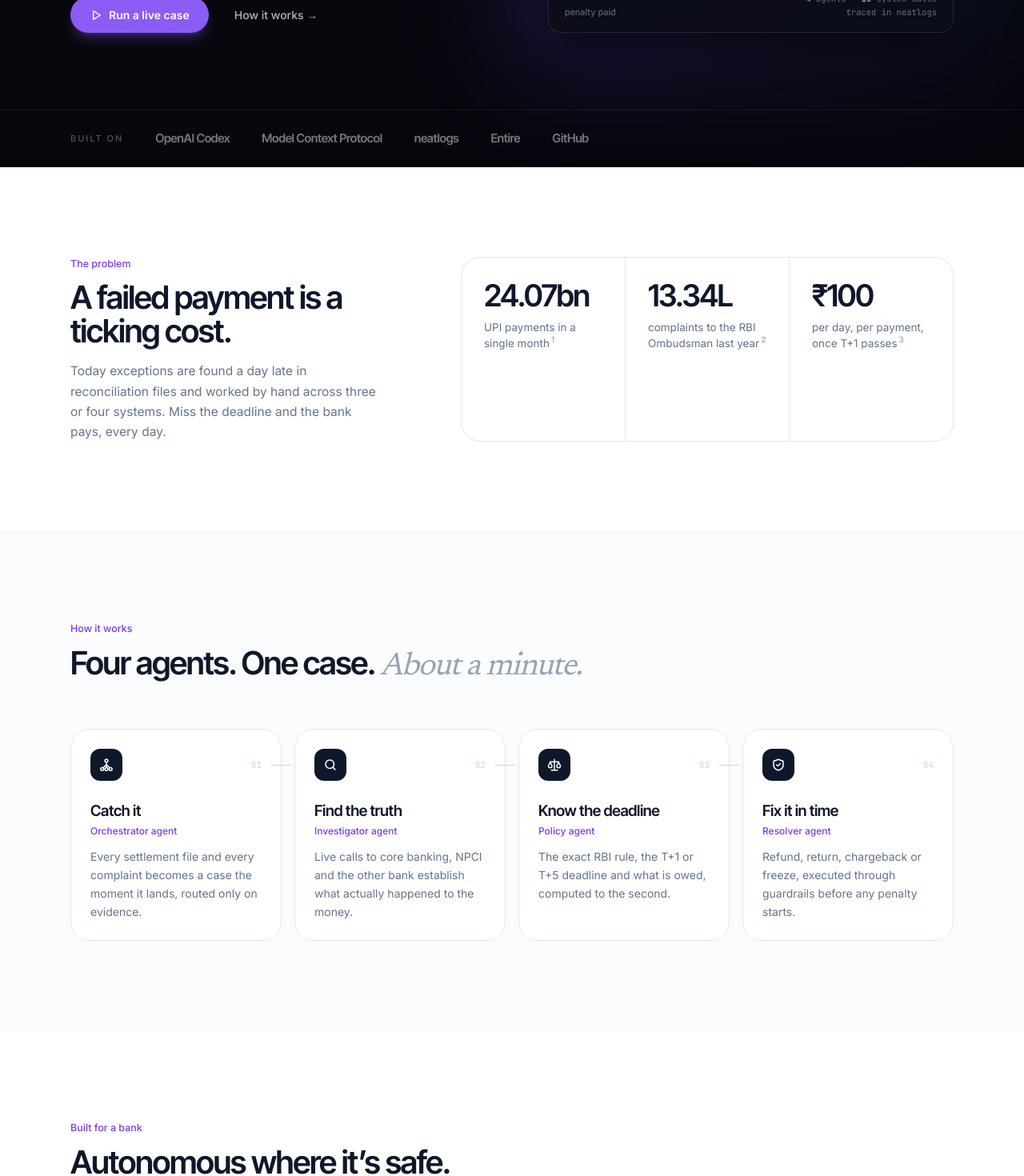
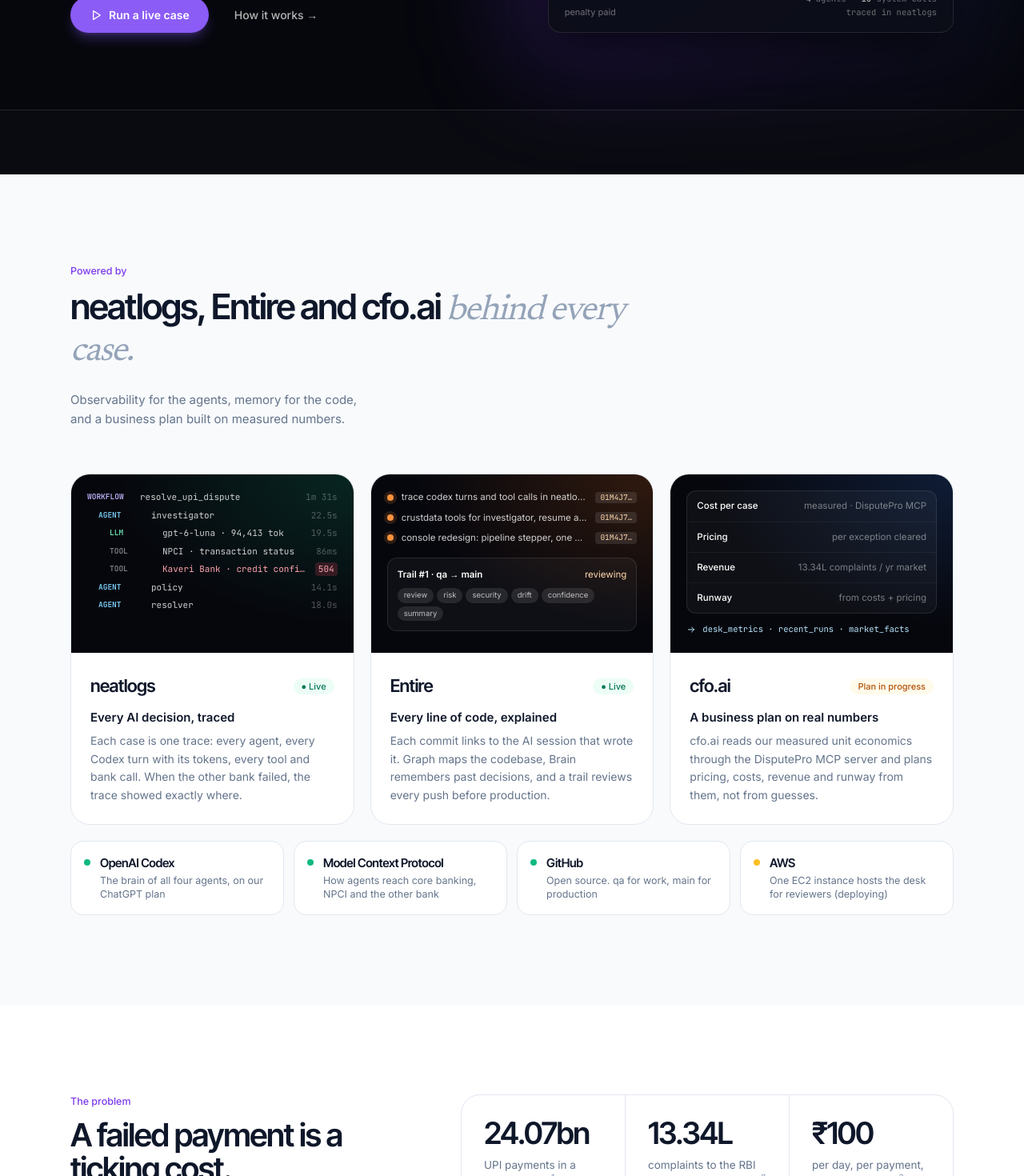
Before and after one commit to prabhat-gp/neathack-upi, a Next.js app in the folder frontend/: page / in a window 1280 px wide. Shown: the part 560-2030 px from the top of the page at 80% size. Built offline with nearby package versions, Linux system fonts and the light colour scheme; no server answers.

Commit message:
one design system for home and console, powered-by section for neatlogs, entire and cfo.ai
Entire-Checkpoint: 01M4J7A2GM3XCY6WDZW1VCH61D

```diff
--- a/frontend/app/console/page.tsx
+++ b/frontend/app/console/page.tsx
@@ -134,29 +134,29 @@
 
   return (
     <div className="flex h-screen flex-col bg-white">
-      <header className="flex h-14 shrink-0 items-center gap-3 border-b border-slate-200 px-4">
+      <header className="flex h-14 shrink-0 items-center gap-3 bg-night px-4 text-white">
         <Link href="/" className="flex items-center gap-2">
-          <span className="grid h-8 w-8 place-items-center rounded-lg bg-gradient-to-br from-violet-600 to-indigo-700 text-white">
+          <span className="grid h-8 w-8 place-items-center rounded-lg bg-white text-night">
             <Icon name="orchestrator" className="h-4 w-4" />
           </span>
-          <span className="text-[15px] font-semibold tracking-tight">DisputePro</span>
+          <span className="font-display text-[16px] font-semibold tracking-tight">DisputePro</span>
         </Link>
-        <span className="text-[13px] text-slate-300">/</span>
-        <span className="text-[13px] font-medium text-slate-600">UPI exceptions desk</span>
-        <span className="hidden text-[12px] text-slate-400 md:inline">Sahyadri Bank · sandbox</span>
+        <span className="text-[13px] text-white/20">/</span>
+        <span className="text-[13px] font-medium text-white/80">UPI exceptions desk</span>
+        <span className="hidden text-[12px] text-white/40 md:inline">Sahyadri Bank · sandbox</span>
         {meta && (
           <span title={meta.brain_label} className={`ml-1 hidden items-center gap-1.5 rounded-full px-2.5 py-1 text-[11px] font-medium lg:flex ${
-            llm ? 'bg-emerald-50 text-emerald-700 ring-1 ring-emerald-200' : 'bg-amber-50 text-amber-800'}`}>
-            <span className={`h-1.5 w-1.5 rounded-full ${llm ? 'animate-pulse bg-emerald-500' : 'bg-amber-500'}`} />
+            llm ? 'bg-emerald-400/10 text-emerald-300' : 'bg-amber-400/10 text-amber-300'}`}>
+            <span className={`h-1.5 w-1.5 rounded-full ${llm ? 'animate-pulse bg-emerald-400' : 'bg-amber-400'}`} />
             {llm ? `AI agents live · ${meta.brain_label}` : 'Rules engine (no AI login on this server)'}
           </span>
         )}
         <div className="ml-auto flex items-center gap-2">
           <details className="relative">
-            <summary className="flex h-9 cursor-pointer list-none items-center gap-1.5 rounded-lg border border-slate-200 px-3 text-[12.5px] font-medium text-slate-600 hover:bg-slate-50">
-              Demo <span className="text-slate-400">▾</span>
+            <summary className="flex h-9 cursor-pointer list-none items-center gap-1.5 rounded-full border border-white/15 px-3.5 text-[12.5px] font-medium text-white/70 transition hover:bg-white/5 hover:text-white">
+              Demo <span className="text-white/40">▾</span>
             </summary>
-            <div className="absolute right-0 z-20 mt-1 w-56 rounded-xl border border-slate-200 bg-white p-2 shadow-lg">
+            <div className="absolute right-0 z-20 mt-1 w-56 rounded-xl border border-slate-200 bg-white p-2 text-slate-900 shadow-lg">
               {!llm && (
                 <div className="mb-2">
                   <div className="px-1 pb-1 text-[10.5px] font-semibold uppercase tracking-widest text-slate-400">Playback pace</div>
@@ -175,7 +175,7 @@
             </div>
           </details>
           <button onClick={start} disabled={running || deciding || !kase || (isCustom && !custom.complaint.trim())}
-            className="flex h-9 items-center gap-2 rounded-lg bg-ink px-4 text-[13px] font-semibold text-white shadow transition hover:bg-slate-800 active:scale-[0.98] disabled:opacity-60">
+            className="flex h-9 items-center gap-2 rounded-full bg-violet-500 px-4 text-[13px] font-semibold text-white shadow-lg shadow-violet-500/30 transition hover:bg-violet-400 active:scale-[0.98] disabled:opacity-60">
             {running ? <><span className="h-3.5 w-3.5 animate-spin rounded-full border-2 border-white border-t-transparent" /> Agents working · {(run.elapsedMs / 1000).toFixed(0)}s</>
               : <><Icon name="play" className="h-3.5 w-3.5" /> {run.phase === 'idle' ? 'Resolve with AI agents' : 'Run again'}</>}
           </button>
@@ -190,7 +190,7 @@
           {isCustom ? (
             <section className="rounded-2xl border border-violet-200 bg-violet-50/40 p-3">
               <div className="flex items-baseline justify-between gap-3">
-                <h1 className="font-serif text-[26px] leading-tight tracking-tight">Write your own complaint</h1>
+                <h1 className="font-display font-semibold tracking-[-0.03em] text-[24px] leading-tight">Write your own complaint</h1>
                 <span className="text-[11.5px] text-slate-500">The agents only get the UTR and your words. They work out the rest.</span>
               </div>
               <div className="mt-2 grid gap-2 md:grid-cols-[170px_minmax(0,1fr)]">
@@ -223,7 +223,7 @@
                 <span className="rounded bg-white px-1.5 py-0.5 font-mono font-semibold text-slate-800 ring-1 ring-slate-200">{rs(kase.amount_paise)}</span>
                 <span className="font-mono text-slate-400">UTR {kase.utr}</span>
               </div>
-              <h1 className="mt-1.5 font-serif text-[25px] leading-snug tracking-tight text-slate-900">{kase.story ?? kase.title}</h1>
+              <h1 className="mt-2 font-display font-semibold tracking-[-0.03em] text-[23px] leading-snug text-slate-900">{kase.story ?? kase.title}</h1>
               {kase.trigger === 'complaint' && <p className="mt-0.5 line-clamp-1 text-[12.5px] italic text-slate-500">“{kase.complaint}”</p>}
             </section>
           )}
@@ -242,7 +242,7 @@
                   and nothing moves until the execution engine re-checks it.
                 </p>
                 <button onClick={start} disabled={!kase || (isCustom && !custom.complaint.trim())}
-                  className="mt-4 inline-flex items-center gap-2 rounded-xl bg-ink px-5 py-2.5 text-[13.5px] font-semibold text-white shadow-lg transition hover:-translate-y-0.5 hover:bg-slate-800 active:scale-[0.98] disabled:opacity-50">
+                  className="mt-4 inline-flex items-center gap-2 rounded-full bg-violet-500 px-5 py-2.5 text-[13.5px] font-semibold text-white shadow-lg shadow-violet-500/30 transition hover:-translate-y-0.5 hover:bg-violet-400 active:scale-[0.98] disabled:opacity-50">
                   <Icon name="play" className="h-4 w-4" /> Resolve with AI agents
                 </button>
                 {model && <p className="mt-2 font-mono text-[11px] text-slate-400">model: {model} · about a minute</p>}
--- a/frontend/app/page.tsx
+++ b/frontend/app/page.tsx
@@ -1,6 +1,7 @@
 import Link from 'next/link'
 import HeroPreview from '@/components/home/HeroPreview'
 import LiveStats from '@/components/home/LiveStats'
+import Partners from '@/components/home/Partners'
 import { Icon } from '@/components/meta'
 
 const SOURCES = [
@@ -9,8 +10,6 @@
   { n: 3, label: 'RBI circular on TAT & compensation for failed transactions (20 Sep 2019)', url: 'https://rbi.org.in/commonman/English/scripts/Notification.aspx?Id=3074' },
   { n: 4, label: 'NPCI circular UPI/OC/213/2024-25 on chargeback auto-acceptance', url: 'https://npci.org.in/PDF/npci/upi/circular/2025/UPI-OC-No-213-FY-2024-25-Auto-Acceptance-Rejection-of-Chargeback.pdf' },
 ]
-
-const BUILT_ON = ['OpenAI Codex', 'Model Context Protocol', 'neatlogs', 'Entire', 'GitHub']
 
 const STEPS = [
   { n: '01', agent: 'Orchestrator', title: 'Catch it', text: 'Every settlement file and every complaint becomes a case the moment it lands, routed only on evidence.', icon: 'orchestrator' },
@@ -43,9 +42,9 @@
             <span className="font-display text-[16px] font-semibold tracking-tight">DisputePro</span>
           </Link>
           <nav className="hidden gap-7 text-[13.5px] text-white/55 md:flex">
+            <a href="#partners" className="transition hover:text-white">Powered by</a>
             <a href="#how" className="transition hover:text-white">How it works</a>
             <a href="#trust" className="transition hover:text-white">Trust</a>
-            <a href="#proof" className="transition hover:text-white">Live proof</a>
           </nav>
           <Link href="/console" className="group ml-auto flex items-center gap-1.5 rounded-full bg-white px-4 py-2 text-[13px] font-semibold text-night transition hover:bg-white/90">
             Open the live desk <Icon name="arrow" className="h-3.5 w-3.5 transition group-hover:translate-x-0.5" />
@@ -58,7 +57,7 @@
               <span className="h-1.5 w-1.5 rounded-full bg-emerald-400" /> AI agents for bank UPI desks
             </span>
             <h1 className="mt-6 font-display text-[48px] font-semibold leading-[1.02] tracking-[-0.045em] sm:text-[64px]">
-              Clear every UPI exception <span className="font-serif font-normal italic tracking-[-0.02em] text-violet-300">before</span> the RBI clock runs out.
+              ₹0 in RBI penalties. <span className="font-serif font-normal italic tracking-[-0.02em] text-violet-300">Every</span> UPI exception cleared in time.
             </h1>
             <p className="mt-6 max-w-lg text-[17px] leading-relaxed text-white/60">
               DisputePro’s agents investigate failed and stuck UPI payments across core banking, NPCI and the other bank,
@@ -74,13 +73,12 @@
           <HeroPreview />
         </div>
 
-        <div className="relative border-t border-white/5">
-          <div className="mx-auto flex max-w-6xl flex-wrap items-center gap-x-10 gap-y-3 px-6 py-6">
-            <span className="text-[11px] font-medium uppercase tracking-[0.18em] text-white/30">Built on</span>
-            {BUILT_ON.map((b) => <span key={b} className="font-display text-[15px] font-semibold tracking-tight text-white/45 transition hover:text-white/80">{b}</span>)}
-          </div>
+        <div className="relative border-t border-white/10 bg-white/[0.02]">
+          <div className="mx-auto max-w-6xl px-6 py-10"><LiveStats /></div>
         </div>
       </section>
+
+      <Partners />
 
       {/* Problem */}
       <section className="mx-auto max-w-6xl px-6 py-28">
@@ -157,16 +155,15 @@
           <div className="pointer-events-none absolute inset-0 bg-[radial-gradient(ellipse_60%_80%_at_100%_100%,rgba(124,58,237,0.25),transparent_60%)]" />
           <div className="relative flex flex-wrap items-end justify-between gap-6">
             <div>
-              <p className="text-[12.5px] font-medium text-violet-300">Live proof</p>
+              <p className="text-[12.5px] font-medium text-violet-300">Try it</p>
               <h2 className="mt-3 max-w-xl font-display text-[40px] font-semibold leading-[1.05] tracking-[-0.035em]">
-                Real cases, run by the agents on this server.
+                Pick a case, or write your own complaint. <span className="font-serif font-normal italic text-white/50">Watch the agents work.</span>
               </h2>
             </div>
             <Link href="/console" className="group flex items-center gap-2 rounded-full bg-white px-6 py-3 text-[14px] font-semibold text-night transition hover:bg-white/90">
               Run one yourself <Icon name="arrow" className="h-4 w-4 transition group-hover:translate-x-0.5" />
             </Link>
           </div>
-          <div className="relative mt-14"><LiveStats /></div>
         </div>
       </section>
 
--- a/frontend/components/desk/CaseReport.tsx
+++ b/frontend/components/desk/CaseReport.tsx
@@ -38,7 +38,7 @@
           <div className={`text-[11px] font-semibold uppercase tracking-widest ${held ? 'text-amber-600' : 'text-emerald-600'}`}>
             {held ? 'Case report · waiting for approval' : 'Case report'}
           </div>
-          <h2 className="mt-1 font-serif text-[30px] leading-tight text-slate-900">{o.headline}</h2>
+          <h2 className="mt-1 font-display font-semibold tracking-[-0.03em] text-[28px] leading-tight text-slate-900">{o.headline}</h2>
           <p className="mt-1 text-[13.5px] leading-relaxed text-slate-600">{o.findings.summary}</p>
         </div>
 
--- /dev/null
+++ b/frontend/components/home/Partners.tsx
@@ -0,0 +1,145 @@
+import { Icon } from '../meta'
+
+// Each partner gets a small visual of what it actually does for DisputePro. Content mirrors real artefacts:
+// a neatlogs trace of the outage case, Entire checkpoints/trail on this repo, and the numbers cfo.ai reads from our MCP.
+
+function Panel({ name, tag, live, title, text, children, accent }: {
+  name: string; tag: string; live: boolean; title: string; text: string; children: React.ReactNode; accent: string
+}) {
+  return (
+    <div className="group flex flex-col overflow-hidden rounded-3xl border border-slate-200 bg-white transition duration-300 hover:-translate-y-1 hover:shadow-2xl hover:shadow-slate-200">
+      <div className="relative h-56 overflow-hidden border-b border-slate-100 bg-night p-5">
+        <div className={`pointer-events-none absolute inset-0 opacity-70 ${accent}`} />
+        <div className="relative">{children}</div>
+      </div>
+      <div className="flex flex-1 flex-col p-6">
+        <div className="flex items-center justify-between">
+          <span className="font-display text-[22px] font-semibold tracking-[-0.03em]">{name}</span>
+          <span className={`rounded-full px-2.5 py-0.5 text-[11px] font-medium ${live ? 'bg-emerald-50 text-emerald-700' : 'bg-amber-50 text-amber-700'}`}>
+            {live ? '● Live' : tag}
+          </span>
+        </div>
+        <h3 className="mt-3 text-[15px] font-semibold text-slate-900">{title}</h3>
+        <p className="mt-1.5 text-[14px] leading-relaxed text-slate-500">{text}</p>
+      </div>
+    </div>
+  )
+}
+
+const TRACE: [number, string, string, string, string?][] = [
+  [0, 'WORKFLOW', 'resolve_upi_dispute', '1m 31s'],
+  [1, 'AGENT', 'investigator', '22.5s'],
+  [2, 'LLM', 'gpt-6-luna · 94,413 tok', '19.5s'],
+  [2, 'TOOL', 'NPCI · transaction status', '86ms'],
+  [2, 'TOOL', 'Kaveri Bank · credit confirmation', '504', 'err'],
+  [1, 'AGENT', 'policy', '14.1s'],
+  [1, 'AGENT', 'resolver', '18.0s'],
+]
+const KIND: Record<string, string> = { WORKFLOW: 'text-violet-300', AGENT: 'text-sky-300', LLM: 'text-emerald-300', TOOL: 'text-white/50' }
+
+const COMMITS = [
+  ['trace codex turns and tool calls in neatlogs', '01M4J7…'],
+  ['crustdata tools for investigator, resume agents…', '01M4J7…'],
+  ['console redesign: pipeline stepper, one agent…', '01M4J7…'],
+]
+
+const PLAN = [
+  ['Cost per case', 'measured · DisputePro MCP'],
+  ['Pricing', 'per exception cleared'],
+  ['Revenue', '13.34L complaints / yr market'],
+  ['Runway', 'from costs + pricing'],
+]
+
+export default function Partners() {
+  return (
+    <section id="partners" className="scroll-mt-10 bg-slate-50 py-28">
+      <div className="mx-auto max-w-6xl px-6">
+        <div className="flex flex-wrap items-end justify-between gap-6">
+          <div>
+            <p className="text-[12.5px] font-medium text-violet-600">Powered by</p>
+            <h2 className="mt-3 max-w-3xl font-display text-[44px] font-semibold leading-[1.03] tracking-[-0.04em]">
+              neatlogs, Entire and cfo.ai <span className="font-serif font-normal italic text-slate-400">behind every case.</span>
+            </h2>
+          </div>
+          <p className="max-w-sm text-[15px] leading-relaxed text-slate-500">
+            Observability for the agents, memory for the code, and a business plan built on measured numbers.
+          </p>
+        </div>
+
+        <div className="mt-14 grid gap-5 lg:grid-cols-3">
+          <Panel name="neatlogs" tag="" live accent="bg-[radial-gradient(ellipse_at_top_right,rgba(16,185,129,0.25),transparent_60%)]"
+            title="Every AI decision, traced"
+            text="Each case is one trace: every agent, every Codex turn with its tokens, every tool and bank call. When the other bank failed, the trace showed exactly where.">
+            <ul className="space-y-1.5 font-mono text-[11px]">
+              {TRACE.map(([d, k, n, t, err], i) => (
+                <li key={i} className="step-in flex items-center gap-2" style={{ paddingLeft: d * 14, animationDelay: `${i * 80}ms` }}>
+                  <span className={`w-[58px] shrink-0 text-[9.5px] font-semibold ${KIND[k]}`}>{k}</span>
+                  <span className={`truncate ${err ? 'text-rose-300' : 'text-white/80'}`}>{n}</span>
+                  <span className={`ml-auto shrink-0 ${err ? 'rounded bg-rose-500/20 px-1 text-rose-300' : 'text-white/30'}`}>{t}</span>
+                </li>
+              ))}
+            </ul>
+          </Panel>
+
+          <Panel name="Entire" tag="" live accent="bg-[radial-gradient(ellipse_at_top_right,rgba(249,115,22,0.25),transparent_60%)]"
+            title="Every line of code, explained"
+            text="Each commit links to the AI session that wrote it. Graph maps the codebase, Brain remembers past decisions, and a trail reviews every push before production.">
+            <ul className="space-y-2">
+              {COMMITS.map(([m, c], i) => (
+                <li key={i} className="flex items-center gap-2.5">
+                  <span className="h-2 w-2 shrink-0 rounded-full bg-orange-400 ring-4 ring-orange-400/15" />
+                  <span className="truncate text-[11.5px] text-white/80">{m}</span>
+                  <span className="ml-auto shrink-0 rounded bg-white/10 px-1.5 font-mono text-[9.5px] text-orange-200">{c}</span>
+                </li>
+              ))}
+            </ul>
+            <div className="mt-4 rounded-xl border border-white/10 bg-white/[0.04] p-3">
+              <div className="flex items-center justify-between text-[11.5px]">
+                <span className="font-semibold text-white">Trail #1 · qa → main</span>
+                <span className="text-orange-200">reviewing</span>
+              </div>
+              <div className="mt-2 flex flex-wrap gap-1">
+                {['review', 'risk', 'security', 'drift', 'confidence', 'summary'].map((r) => (
+                  <span key={r} className="rounded-full bg-white/10 px-2 py-0.5 text-[9.5px] text-white/70">{r}</span>
+                ))}
+              </div>
+            </div>
+          </Panel>
+
+          <Panel name="cfo.ai" tag="Plan in progress" live={false} accent="bg-[radial-gradient(ellipse_at_top_right,rgba(59,130,246,0.25),transparent_60%)]"
+            title="A business plan on real numbers"
+            text="cfo.ai reads our measured unit economics through the DisputePro MCP server and plans pricing, costs, revenue and runway from them, not from guesses.">
+            <div className="rounded-xl border border-white/10 bg-white/[0.04]">
+              {PLAN.map(([k, v], i) => (
+                <div key={k} className={`flex items-center justify-between px-3 py-2.5 text-[11.5px] ${i ? 'border-t border-white/5' : ''}`}>
+                  <span className="font-medium text-white">{k}</span>
+                  <span className="text-white/45">{v}</span>
+                </div>
+              ))}
+            </div>
+            <div className="mt-3 flex items-center gap-2 font-mono text-[10.5px] text-sky-200">
+              <Icon name="arrow" className="h-3 w-3" /> desk_metrics · recent_runs · market_facts
+            </div>
+          </Panel>
+        </div>
+
+        <div className="mt-5 grid gap-3 sm:grid-cols-2 lg:grid-cols-4">
+          {[
+            ['OpenAI Codex', 'The brain of all four agents, on our ChatGPT plan', true],
+            ['Model Context Protocol', 'How agents reach core banking, NPCI and the other bank', true],
+            ['GitHub', 'Open source. qa for work, main for production', true],
+            ['AWS', 'One EC2 instance hosts the desk for reviewers', false],
+          ].map(([n, t, live]) => (
+            <div key={n as string} className="flex items-start gap-3 rounded-2xl border border-slate-200 bg-white p-4 transition hover:border-violet-200 hover:shadow-md">
+              <span className={`mt-1.5 h-2 w-2 shrink-0 rounded-full ${live ? 'bg-emerald-500' : 'bg-amber-400'}`} />
+              <div>
+                <div className="font-display text-[15px] font-semibold tracking-tight">{n}</div>
+                <p className="mt-0.5 text-[12.5px] leading-snug text-slate-500">{t}{live ? '' : ' (deploying)'}</p>
+              </div>
+            </div>
+          ))}
+        </div>
+      </div>
+    </section>
+  )
+}
--- a/frontend/tailwind.config.ts
+++ b/frontend/tailwind.config.ts
@@ -11,7 +11,7 @@
         mono: ['var(--font-mono)', 'ui-monospace', 'SFMono-Regular', 'monospace'],
       },
       colors: {
-        ink: '#0b1020',
+        ink: '#06070d',
         night: '#06070d',
       },
     },
```
Also changed, not shown: frontend/components/desk/ResultPanel.tsx (+4 -4 lines).
